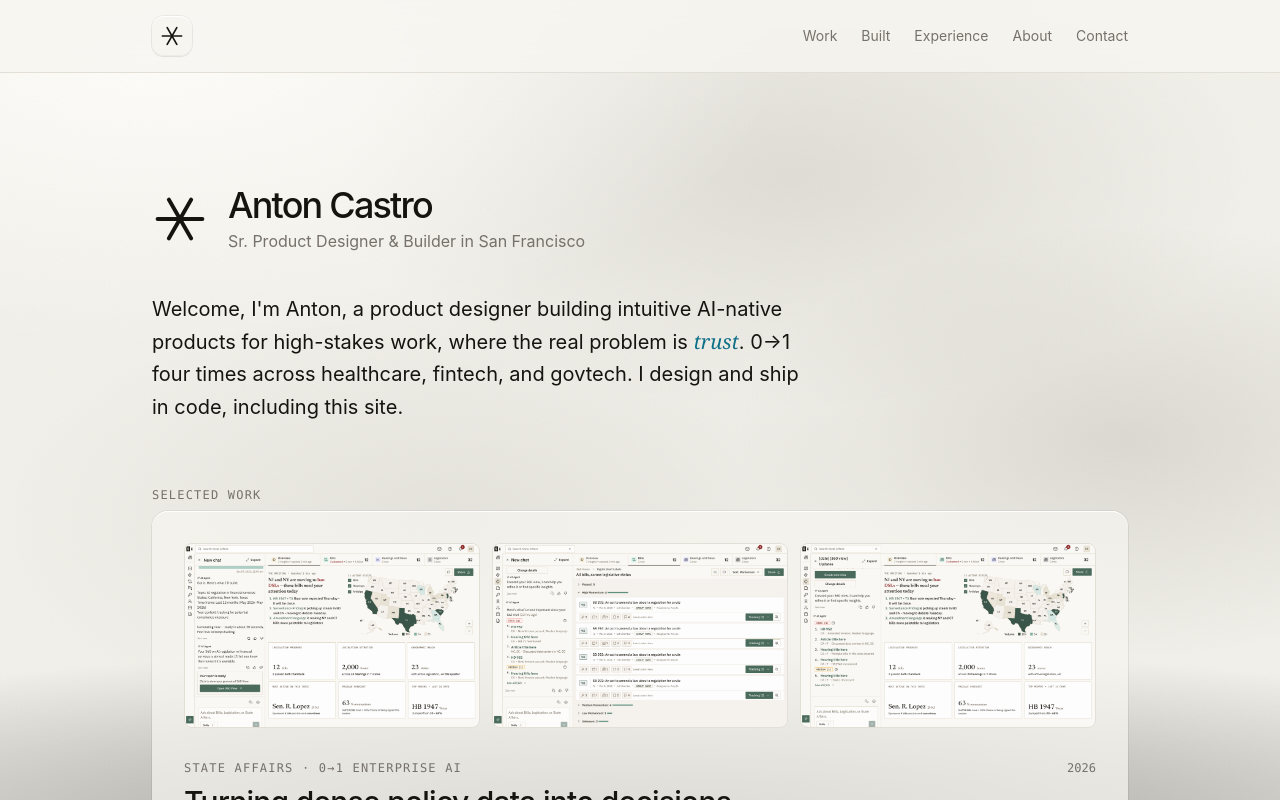
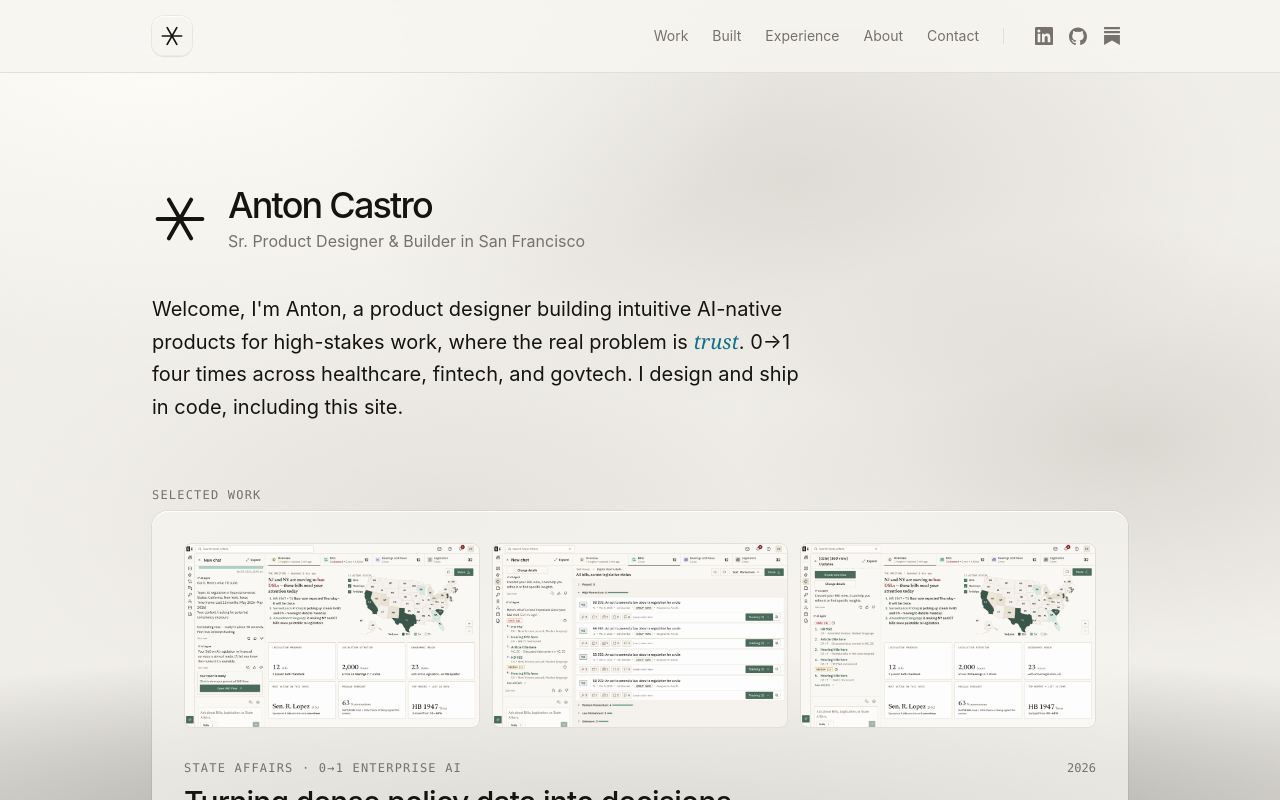
Before and after one commit to acaspx/portfolio-chops, a Next.js app: page / in a window 1280 px wide. Shown: the top 800 px of the page. Built offline with nearby package versions, Linux system fonts and the light colour scheme.

Commit message:
Nav: add LinkedIn/GitHub/Substack icons top-right via shared SocialLinks

```diff
--- a/components/Footer.tsx
+++ b/components/Footer.tsx
@@ -1,4 +1,5 @@
 import DotGrid from "@/components/DotGrid";
+import SocialLinks from "@/components/SocialLinks";
 
 export default function Footer() {
   return (
@@ -19,47 +20,7 @@ export default function Footer() {
           </a>
           .
         </p>
-        <ul className="pointer-events-auto flex items-center gap-3">
-          <li>
-            <a
-              className="grid h-9 w-9 place-items-center rounded-lg text-muted transition-colors hover:text-accent"
-              href="https://www.linkedin.com/in/antoncastroe/"
-              target="_blank"
-              rel="noopener noreferrer"
-              aria-label="LinkedIn"
-            >
-              <svg viewBox="0 0 24 24" className="h-5 w-5" fill="currentColor" aria-hidden>
-                <path d="M20.45 20.45h-3.56v-5.57c0-1.33-.02-3.04-1.85-3.04-1.85 0-2.14 1.45-2.14 2.94v5.67H9.34V9h3.42v1.56h.05c.48-.9 1.64-1.85 3.37-1.85 3.6 0 4.27 2.37 4.27 5.46v6.28zM5.34 7.43a2.07 2.07 0 1 1 0-4.13 2.07 2.07 0 0 1 0 4.13zM7.12 20.45H3.55V9h3.57v11.45zM22.22 0H1.77C.79 0 0 .77 0 1.73v20.54C0 23.22.79 24 1.77 24h20.45c.98 0 1.78-.78 1.78-1.73V1.73C24 .77 23.2 0 22.22 0z" />
-              </svg>
-            </a>
-          </li>
-          <li>
-            <a
-              className="grid h-9 w-9 place-items-center rounded-lg text-muted transition-colors hover:text-accent"
-              href="https://github.com/acaspx"
-              target="_blank"
-              rel="noopener noreferrer"
-              aria-label="GitHub"
-            >
-              <svg viewBox="0 0 24 24" className="h-5 w-5" fill="currentColor" aria-hidden>
-                <path d="M12 .5C5.37.5 0 5.87 0 12.5c0 5.3 3.44 9.8 8.21 11.39.6.11.82-.26.82-.58 0-.29-.01-1.04-.02-2.05-3.34.72-4.04-1.61-4.04-1.61-.55-1.39-1.34-1.76-1.34-1.76-1.09-.75.08-.73.08-.73 1.2.08 1.84 1.24 1.84 1.24 1.07 1.83 2.81 1.3 3.5.99.11-.78.42-1.3.76-1.6-2.66-.3-5.47-1.33-5.47-5.93 0-1.31.47-2.38 1.24-3.22-.12-.3-.54-1.52.12-3.18 0 0 1.01-.32 3.3 1.23a11.5 11.5 0 0 1 6.01 0c2.29-1.55 3.3-1.23 3.3-1.23.66 1.66.24 2.88.12 3.18.77.84 1.23 1.91 1.23 3.22 0 4.61-2.81 5.62-5.49 5.92.43.37.81 1.1.81 2.22 0 1.6-.01 2.9-.01 3.29 0 .32.21.7.82.58A12.01 12.01 0 0 0 24 12.5C24 5.87 18.63.5 12 .5z" />
-              </svg>
-            </a>
-          </li>
-          <li>
-            <a
-              className="grid h-9 w-9 place-items-center rounded-lg text-muted transition-colors hover:text-accent"
-              href="https://substack.com/@acdesignpx?r=1ou43l&utm_medium=ios&utm_source=stories&shareImageVariant=blur"
-              target="_blank"
-              rel="noopener noreferrer"
-              aria-label="Substack"
-            >
-              <svg viewBox="0 0 24 24" className="h-5 w-5" fill="currentColor" aria-hidden>
-                <path d="M22.539 8.242H1.46V5.406h21.08v2.836zM1.46 10.812H22.54V24l-10.54-5.91L1.46 24V10.812zM22.539 0H1.46v2.836h21.08V0z" />
-              </svg>
-            </a>
-          </li>
-        </ul>
+        <SocialLinks className="pointer-events-auto flex items-center gap-3" />
       </div>
     </footer>
   );
--- a/components/Nav.tsx
+++ b/components/Nav.tsx
@@ -7,6 +7,7 @@ import { motion, useScroll, useSpring } from "motion/react";
 import AboutModal from "@/components/AboutModal";
 import ContactCard from "@/components/ContactCard";
 import AsteriskMark from "@/components/AsteriskMark";
+import SocialLinks from "@/components/SocialLinks";
 
 const links = [
   { href: "/#work", label: "Work" },
@@ -75,6 +76,14 @@ export default function Nav() {
               anchorRef={contactBtnRef}
             />
           </li>
+          <li aria-hidden className="hidden h-4 w-px bg-line sm:block" />
+          <li>
+            <SocialLinks
+              className="hidden items-center gap-0.5 sm:flex"
+              linkClassName="grid h-8 w-8 place-items-center rounded-lg text-muted transition-colors hover:text-accent"
+              iconClassName="h-[18px] w-[18px]"
+            />
+          </li>
         </ul>
       </nav>
       <AboutModal open={aboutOpen} onClose={() => setAboutOpen(false)} />
--- /dev/null
+++ b/components/SocialLinks.tsx
@@ -0,0 +1,48 @@
+const socials = [
+  {
+    label: "LinkedIn",
+    href: "https://www.linkedin.com/in/antoncastroe/",
+    path: "M20.45 20.45h-3.56v-5.57c0-1.33-.02-3.04-1.85-3.04-1.85 0-2.14 1.45-2.14 2.94v5.67H9.34V9h3.42v1.56h.05c.48-.9 1.64-1.85 3.37-1.85 3.6 0 4.27 2.37 4.27 5.46v6.28zM5.34 7.43a2.07 2.07 0 1 1 0-4.13 2.07 2.07 0 0 1 0 4.13zM7.12 20.45H3.55V9h3.57v11.45zM22.22 0H1.77C.79 0 0 .77 0 1.73v20.54C0 23.22.79 24 1.77 24h20.45c.98 0 1.78-.78 1.78-1.73V1.73C24 .77 23.2 0 22.22 0z",
+  },
+  {
+    label: "GitHub",
+    href: "https://github.com/acaspx",
+    path: "M12 .5C5.37.5 0 5.87 0 12.5c0 5.3 3.44 9.8 8.21 11.39.6.11.82-.26.82-.58 0-.29-.01-1.04-.02-2.05-3.34.72-4.04-1.61-4.04-1.61-.55-1.39-1.34-1.76-1.34-1.76-1.09-.75.08-.73.08-.73 1.2.08 1.84 1.24 1.84 1.24 1.07 1.83 2.81 1.3 3.5.99.11-.78.42-1.3.76-1.6-2.66-.3-5.47-1.33-5.47-5.93 0-1.31.47-2.38 1.24-3.22-.12-.3-.54-1.52.12-3.18 0 0 1.01-.32 3.3 1.23a11.5 11.5 0 0 1 6.01 0c2.29-1.55 3.3-1.23 3.3-1.23.66 1.66.24 2.88.12 3.18.77.84 1.23 1.91 1.23 3.22 0 4.61-2.81 5.62-5.49 5.92.43.37.81 1.1.81 2.22 0 1.6-.01 2.9-.01 3.29 0 .32.21.7.82.58A12.01 12.01 0 0 0 24 12.5C24 5.87 18.63.5 12 .5z",
+  },
+  {
+    label: "Substack",
+    href: "https://substack.com/@acdesignpx?r=1ou43l&utm_medium=ios&utm_source=stories&shareImageVariant=blur",
+    path: "M22.539 8.242H1.46V5.406h21.08v2.836zM1.46 10.812H22.54V24l-10.54-5.91L1.46 24V10.812zM22.539 0H1.46v2.836h21.08V0z",
+  },
+];
+
+/** Shared LinkedIn / GitHub / Substack icon row, used in the nav and footer. */
+export default function SocialLinks({
+  className = "flex items-center gap-3",
+  linkClassName = "grid h-9 w-9 place-items-center rounded-lg text-muted transition-colors hover:text-accent",
+  iconClassName = "h-5 w-5",
+}: {
+  className?: string;
+  linkClassName?: string;
+  iconClassName?: string;
+}) {
+  return (
+    <ul className={className}>
+      {socials.map((s) => (
+        <li key={s.label}>
+          <a
+            className={linkClassName}
+            href={s.href}
+            target="_blank"
+            rel="noopener noreferrer"
+            aria-label={s.label}
+          >
+            <svg viewBox="0 0 24 24" className={iconClassName} fill="currentColor" aria-hidden>
+              <path d={s.path} />
+            </svg>
+          </a>
+        </li>
+      ))}
+    </ul>
+  );
+}
```
Also changed, not shown: 1 other file (tests, documents, lock files or other folders).
